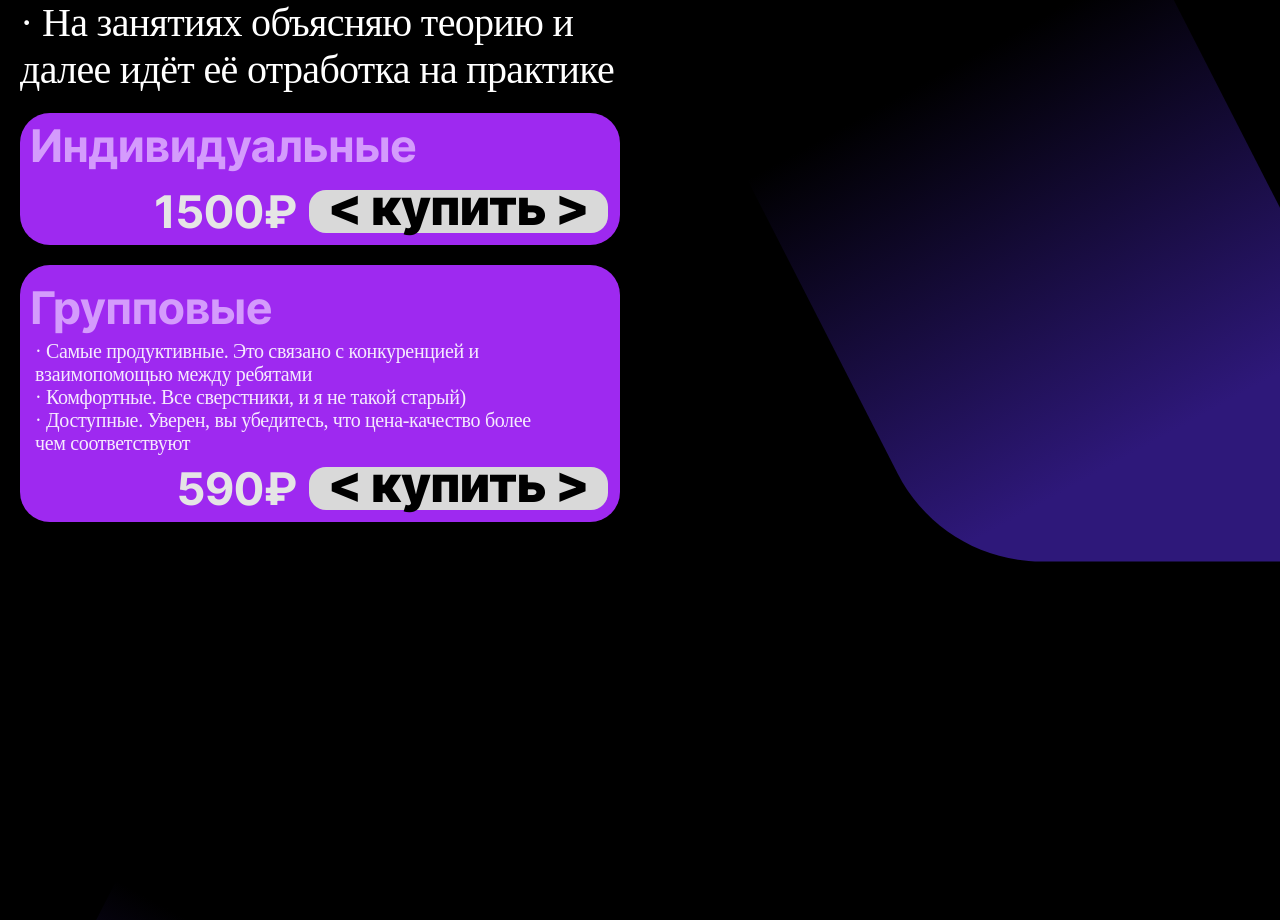
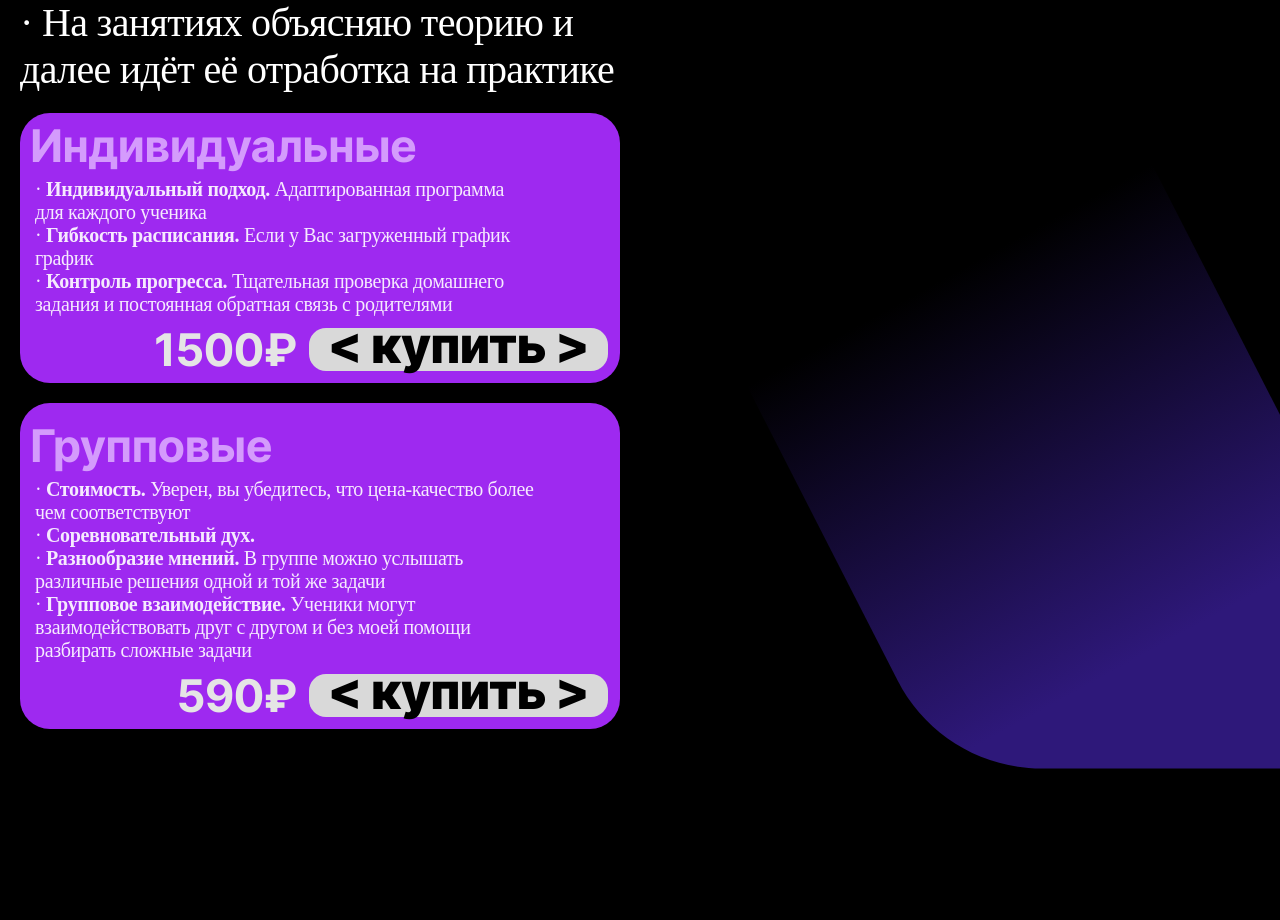
Before and after one commit to nlfop/vlad-site, a website built with webpack: page src/index.html in a window 1280 px wide. Shown: the part 4712-5632 px from the top of the page. Built offline with nearby package versions, Linux system fonts and the light colour scheme; files whose address does not match are found by name.

Commit message:
add text card

```diff
--- a/src/index.html
+++ b/src/index.html
@@ -106,7 +106,11 @@
             <div class="lesson-cards">
                 <article class="lesson-card">
                     <h3 class="lesson-card__title">Индивидуальные</h3>
-                    <p class="lesson-card__description"></p>
+                    <p class="lesson-card__description">
+                        &middot <b>Индивидуальный подход.</b> Адаптированная программа для каждого ученика<br>
+                        &middot <b>Гибкость расписания.</b> Если у Вас загруженный график график<br>
+                        &middot <b>Контроль прогресса.</b> Тщательная проверка домашнего задания и постоянная обратная связь с родителями
+                    </p>
                     <div class="lesson-card__container">
                         <p class="lesson-card__price">1500₽</p>
                         <a href="#contacts" class="button button_buy">&nbsp&nbsp&lt купить &gt&nbsp&nbsp</a> <!--     &lt - это "<"     &gt - это ">"     -->
@@ -115,9 +119,10 @@
                 <article class="lesson-card">
                     <h3 class="lesson-card__title">Групповые</h3>
                     <p class="lesson-card__description">
-                        &middot Самые продуктивные. Это связано с конкуренцией и взаимопомощью между ребятами<br>
-                        &middot Комфортные. Все сверстники, и я не такой старый)<br>
-                        &middot Доступные. Уверен, вы убедитесь, что цена-качество более чем соответствуют
+                        &middot <b>Стоимость.</b>  Уверен, вы убедитесь, что цена-качество более чем соответствуют<br>
+                        &middot <b>Соревновательный дух.</b><br>
+                        &middot <b>Разнообразие мнений.</b>  В группе можно услышать различные решения одной и той же задачи<br>
+                        &middot <b>Групповое взаимодействие.</b>  Ученики могут взаимодействовать друг с другом и без моей помощи разбирать сложные задачи
                     </p>
                     <div class="lesson-card__container">
                         <p class="lesson-card__price">590₽</p>
```
